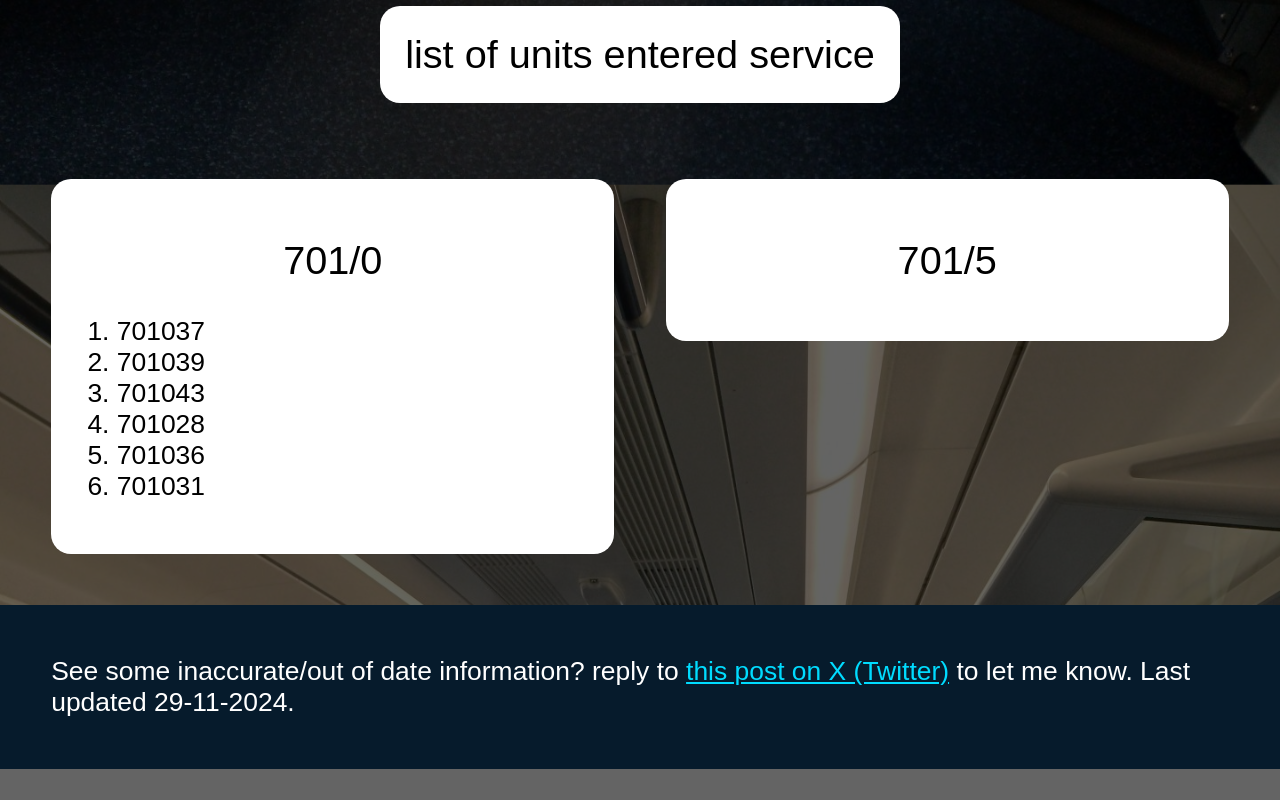
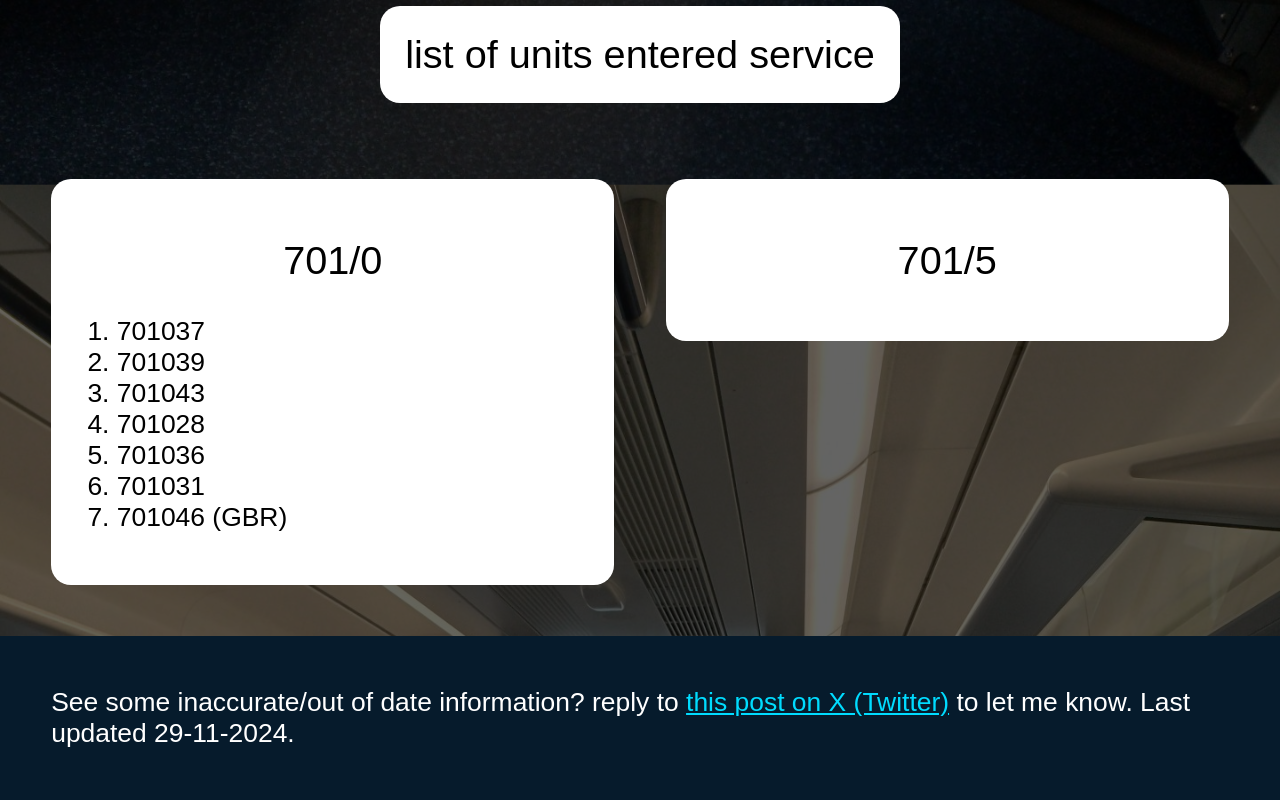
Before and after one commit to ic1149/701_count, a plain HTML site: page index.html in a window 1280 px wide. Shown: the part 1522-2322 px from the top of the page. Before the commit the page ends 2291 px from the top, so only its background shows below. Drawn offline with Linux system fonts and the light colour scheme.

Commit message:
Update index.html
added 701046 (GBR)

```diff
--- a/index.html
+++ b/index.html
@@ -79,6 +79,7 @@
         <li>701028</li>
         <li>701036</li>
         <li>701031</li>
+        <li>701046 (GBR)</li>
       </ol>
 
     </div>
```
